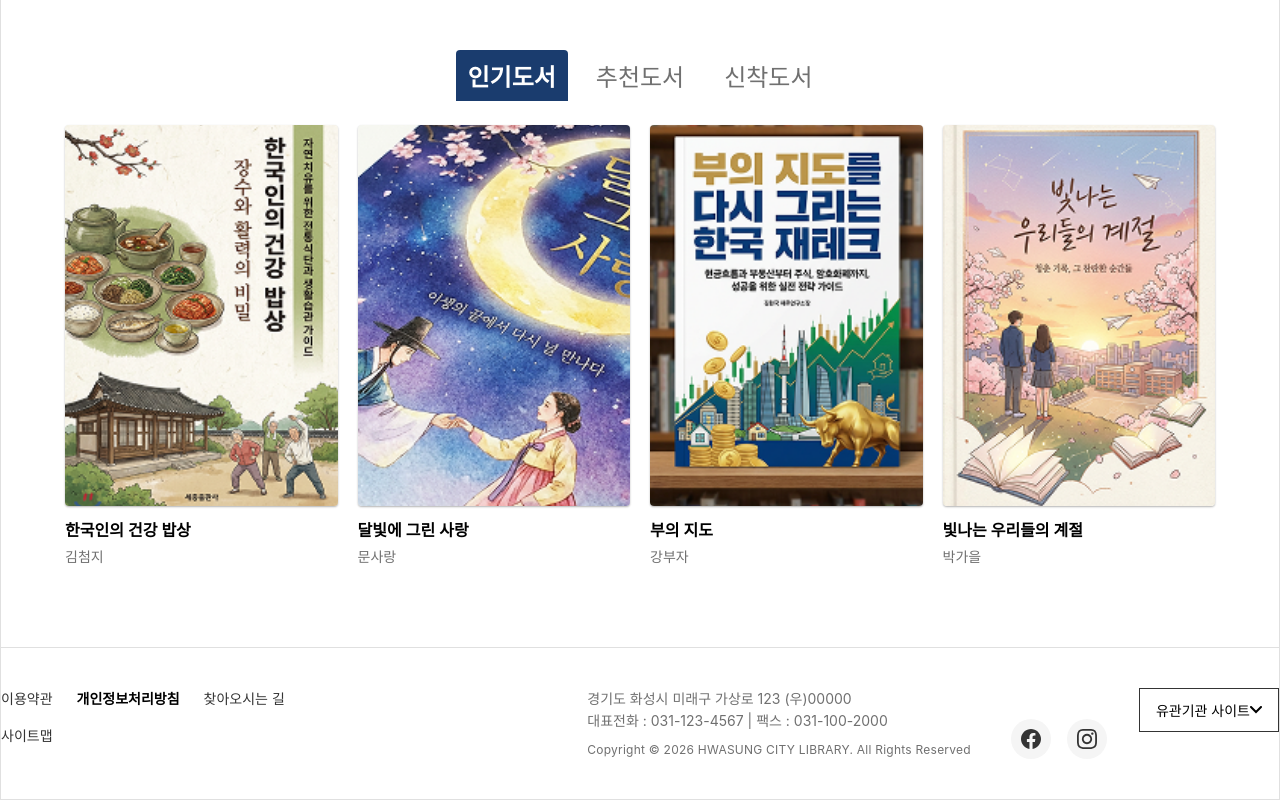
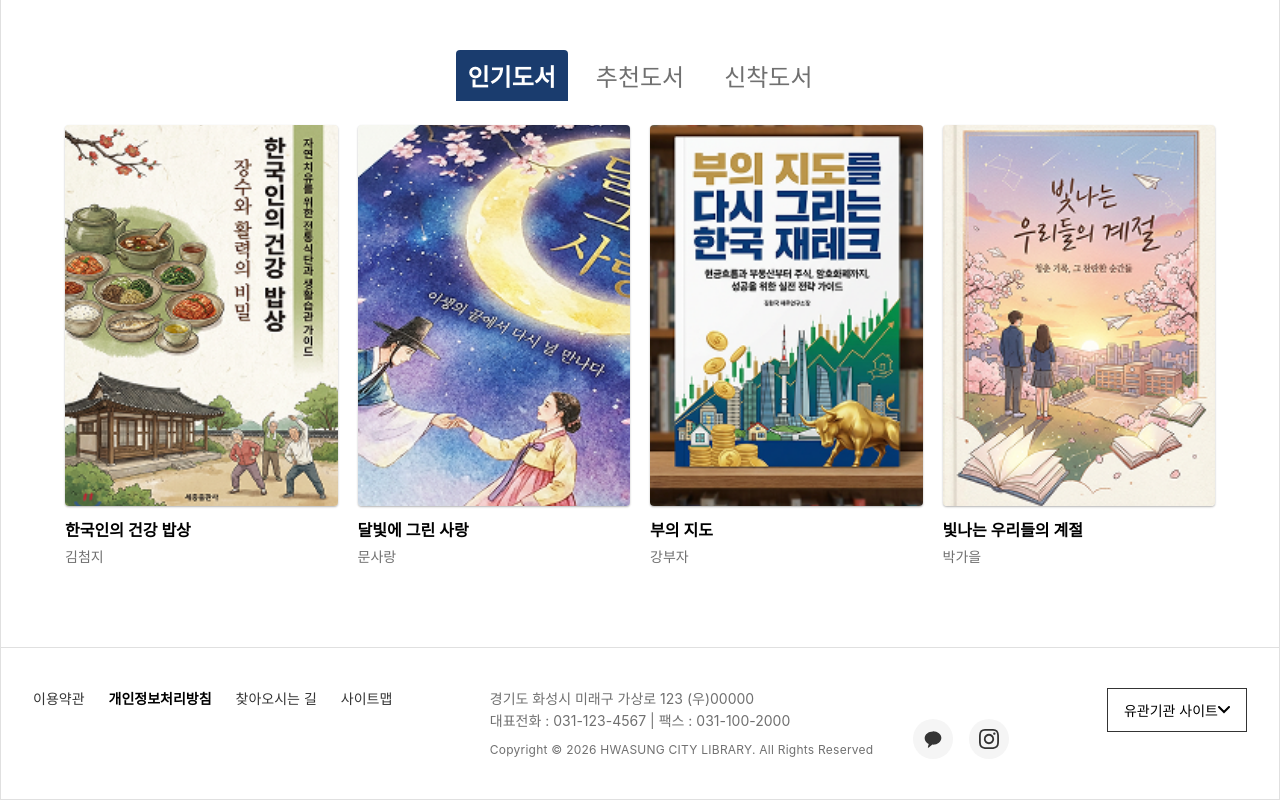
Before and after one commit to kimkw4784/LibrarySite, a React (Vite) app: page / in a window 1280 px wide. Shown: the part 1042-1842 px from the top of the page. Built offline with nearby package versions, Linux system fonts and the light colour scheme; a web font is replaced by a local one.

Commit message:
feat: implement Footer component with navigation, family site selector, and social media links

```diff
--- a/src/components/Footer.css
+++ b/src/components/Footer.css
@@ -132,28 +132,29 @@
     flex-direction: row;
     justify-content: space-between;
     align-items: flex-start;
-    padding: 40px 0; /* 글로벌 레이아웃 컨테이너 안에 있으므로 좌우 여백은 0이거나 container에 맞춤. 만약 꽉 찬다면 padding: 40px 32px */
+    padding: 40px 32px;
     flex-wrap: wrap; /* 내용이 너무 많을 경우를 대비 */
     gap: 32px;
   }
 
   .footer-top {
     margin-bottom: 0;
-    flex: 1;
+    flex: 0 0 auto;
     min-width: 300px;
   }
 
   .footer-bottom {
+    display: flex;
     flex-direction: row;
     align-items: flex-end;
     gap: 40px;
     margin-bottom: 0;
-    flex: 2;
-    justify-content: flex-end;
+    flex: 0 0 auto;
   }
 
   .footer-middle {
     margin-bottom: 0;
+    flex: 0 0 auto;
     order: 3; /* 유관기관을 맨 우측으로 */
   }
 }
--- a/src/components/Footer.jsx
+++ b/src/components/Footer.jsx
@@ -70,10 +70,10 @@ const Footer = () => {
           </p>
         </div>
         <div className="footer-sns">
-          <a href="#facebook" aria-label="페이스북">
+          <a href="https://pf.kakao.com/_qxoIxjK" target="_blank" alt="새 창 열림" aria-label="카카오톡 채널">
             <span className="sns-icon">
               <svg width="20" height="20" viewBox="0 0 24 24" fill="currentColor">
-                <path d="M24 12.073c0-6.627-5.373-12-12-12s-12 5.373-12 12c0 5.99 4.388 10.954 10.125 11.854v-8.385H7.078v-3.469h3.047V9.43c0-3.007 1.792-4.669 4.533-4.669 1.312 0 2.686.235 2.686.235v2.953H15.83c-1.491 0-1.956.925-1.956 1.874v2.25h3.328l-.532 3.469h-2.796v8.385C19.612 23.027 24 18.062 24 12.073z" />
+                <path d="M12 3c-5.523 0-10 3.582-10 8 0 2.91 1.932 5.454 4.876 6.91l-1.077 3.963c-.114.42.368.747.72.482l4.802-3.606c.222.035.448.051.679.051 5.523 0 10-3.582 10-8s-4.477-8-10-8z" />
               </svg>
             </span>
           </a>
```
Also changed, not shown: 4 other files (tests, documents, lock files or other folders).
